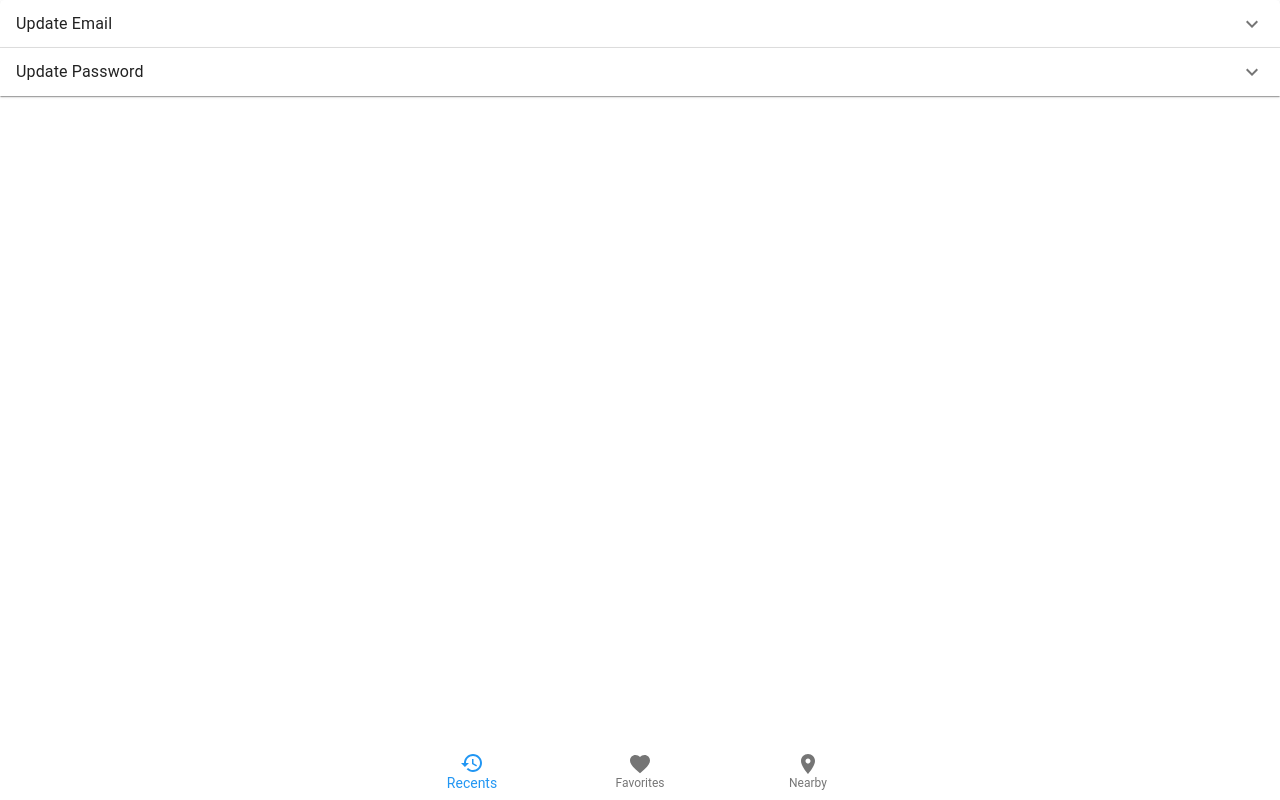
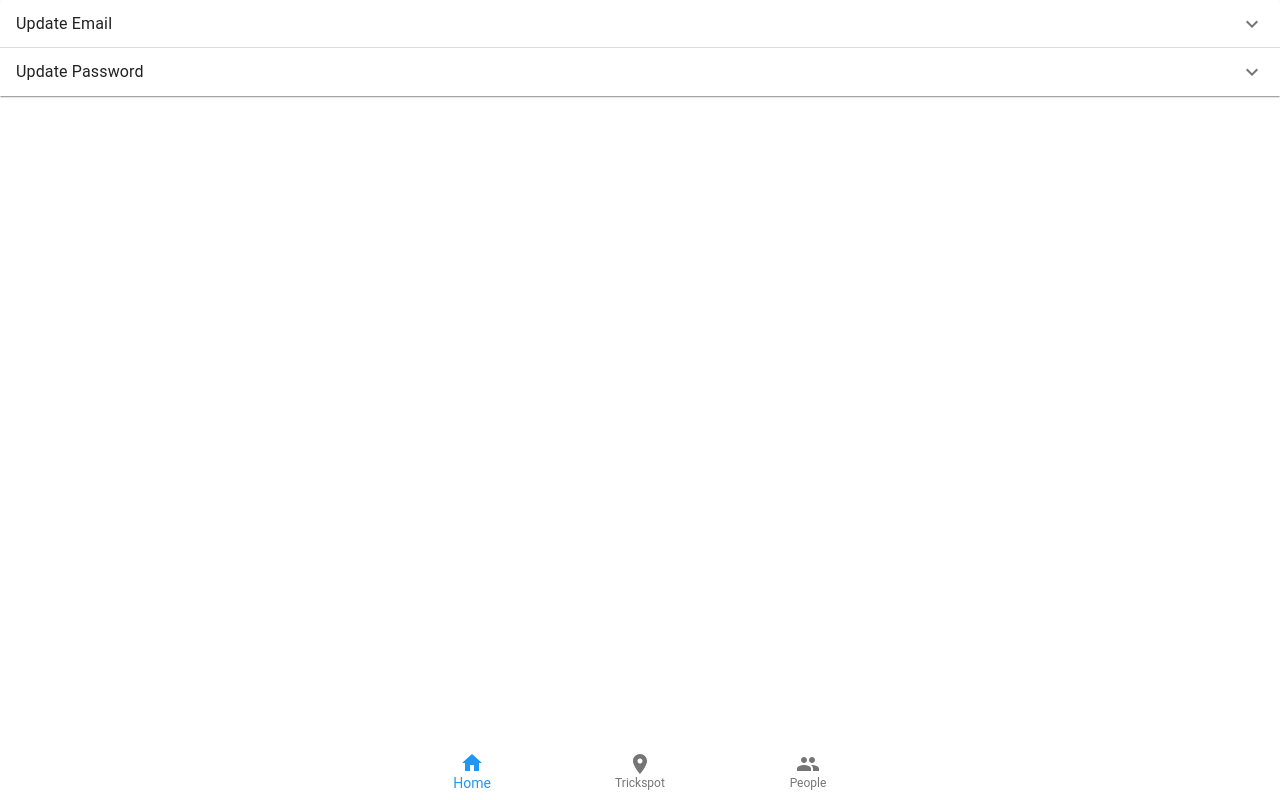
Before and after one commit to ZephSibley/sk8m8, a React (Create React App) app: page / in a window 1280 px wide. Built offline with nearby package versions, Linux system fonts and the light colour scheme.

Commit message:
Using proper location names and icons

```diff
--- a/src/components/ui/nav/MainNav.js
+++ b/src/components/ui/nav/MainNav.js
@@ -2,8 +2,8 @@ import React from 'react';
 import { makeStyles } from '@material-ui/core/styles';
 import BottomNavigation from '@material-ui/core/BottomNavigation';
 import BottomNavigationAction from '@material-ui/core/BottomNavigationAction';
-import RestoreIcon from '@material-ui/icons/Restore';
-import FavoriteIcon from '@material-ui/icons/Favorite';
+import Home from '@material-ui/icons/Home';
+import PeopleIcon from '@material-ui/icons/People';
 import LocationOnIcon from '@material-ui/icons/LocationOn';
 
 
@@ -29,9 +29,9 @@ const MainNav = () => {
             showLabels
             className={classes.root}
         >
-            <BottomNavigationAction label="Recents" icon={<RestoreIcon />} />
-            <BottomNavigationAction label="Favorites" icon={<FavoriteIcon />} />
-            <BottomNavigationAction label="Nearby" icon={<LocationOnIcon />} />
+            <BottomNavigationAction label="Home" icon={<Home />} />
+            <BottomNavigationAction label="Trickspot" icon={<LocationOnIcon />} />
+            <BottomNavigationAction label="People" icon={<PeopleIcon />} />
         </BottomNavigation>
     );
 }
```
